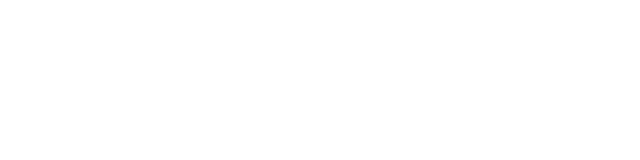
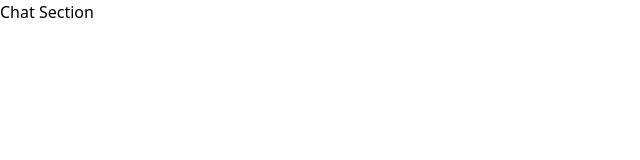
Before and after one commit to iamaltaf786/zidio_development_project, a React (Vite) app in the folder client/: page /open-chat in a window 1280 px wide. Before the commit this address had no page. Shown: the top 160 px of the page, without its empty margins (0-640 px from the left). Built offline with nearby package versions, Linux system fonts and the light colour scheme.

Commit message:
chat option

```diff
--- a/client/src/App.jsx
+++ b/client/src/App.jsx
@@ -9,6 +9,7 @@
 import { DateProvider } from "./context/DateContext.jsx";
 import TaskList from "./components/tempFolders/TaskList.jsx";
 import AddTaskForm from "./components/tempFolders/AddTaskForm.jsx";
+import OpenChat from "./components/OpenChat.jsx";
 
 function App() {
   const [tasks, setTasks] = useState([
@@ -37,6 +38,7 @@
             path="/addTask"
             element={<AddTaskForm setTasks={setTasks} />}
           />
+          <Route path="/open-chat" element={<OpenChat />} />
         </Routes>
       </DateProvider>
     </>
--- /dev/null
+++ b/client/src/components/OpenChat.jsx
@@ -0,0 +1,11 @@
+import React from "react";
+
+function OpenChat() {
+  return (
+    <div>
+      <p>Chat Section</p>
+    </div>
+  );
+}
+
+export default OpenChat;
```
